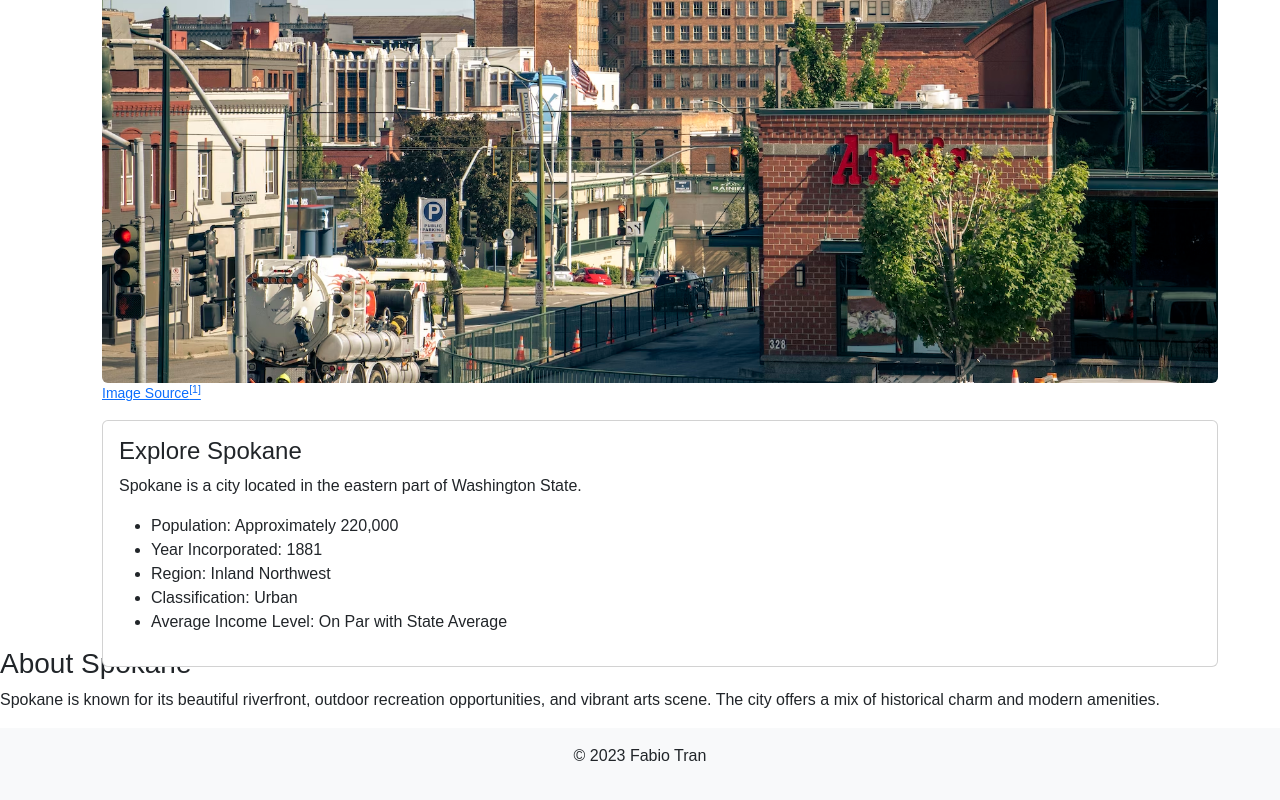
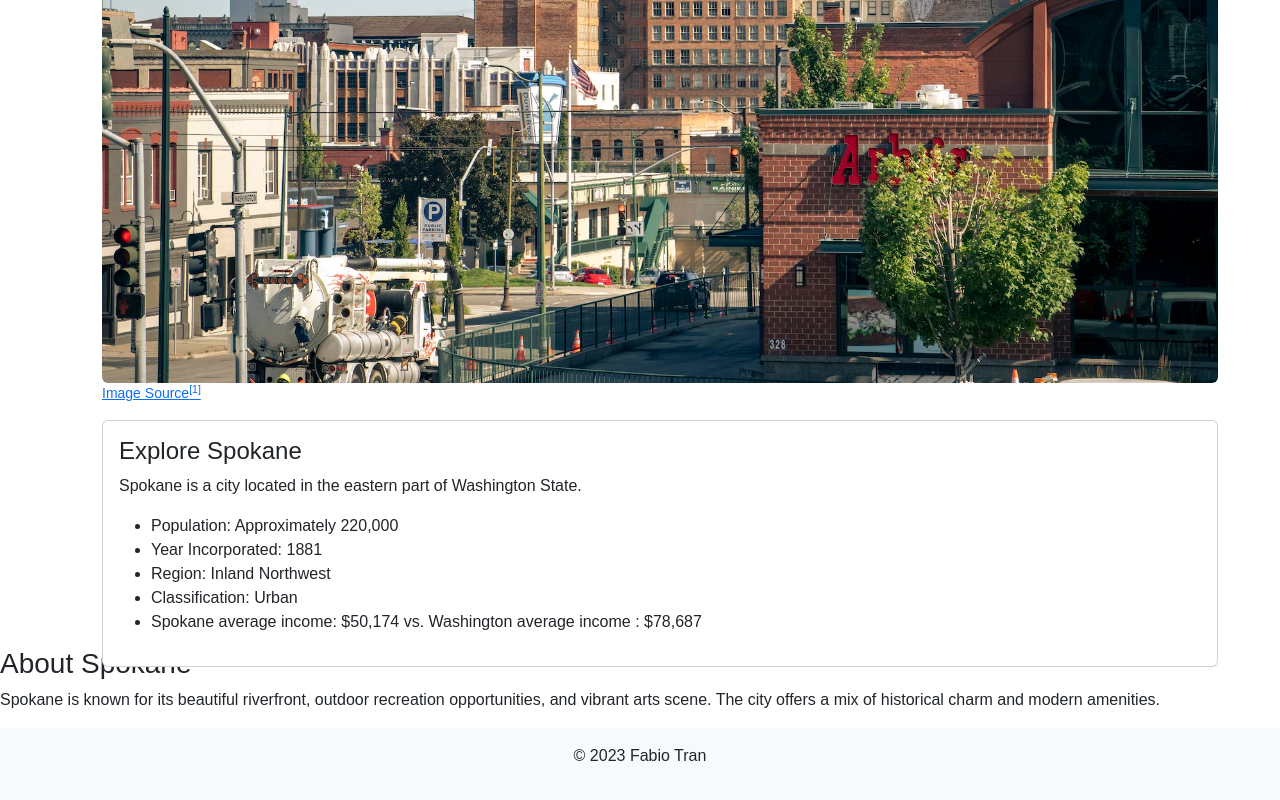
Before and after one commit to FabioDevola/D277-Performance-Assessment, a plain HTML site: page Spokane.html in a window 1280 px wide. Shown: the part 533-1333 px from the top of the page. Drawn offline with nearby package versions, Linux system fonts and the light colour scheme.

Commit message:
Update Spokane.html
Added additional income info.

```diff
--- a/Spokane.html
+++ b/Spokane.html
@@ -72,7 +72,7 @@
                     <li>Year Incorporated: 1881</li>
                     <li>Region: Inland Northwest</li>
                     <li>Classification: Urban</li>
-                    <li>Average Income Level: On Par with State Average</li>
+                    <li>Spokane average income: $50,174 vs. Washington average income : $78,687</li>
                 </ul>
             </div>
         </div>
```
